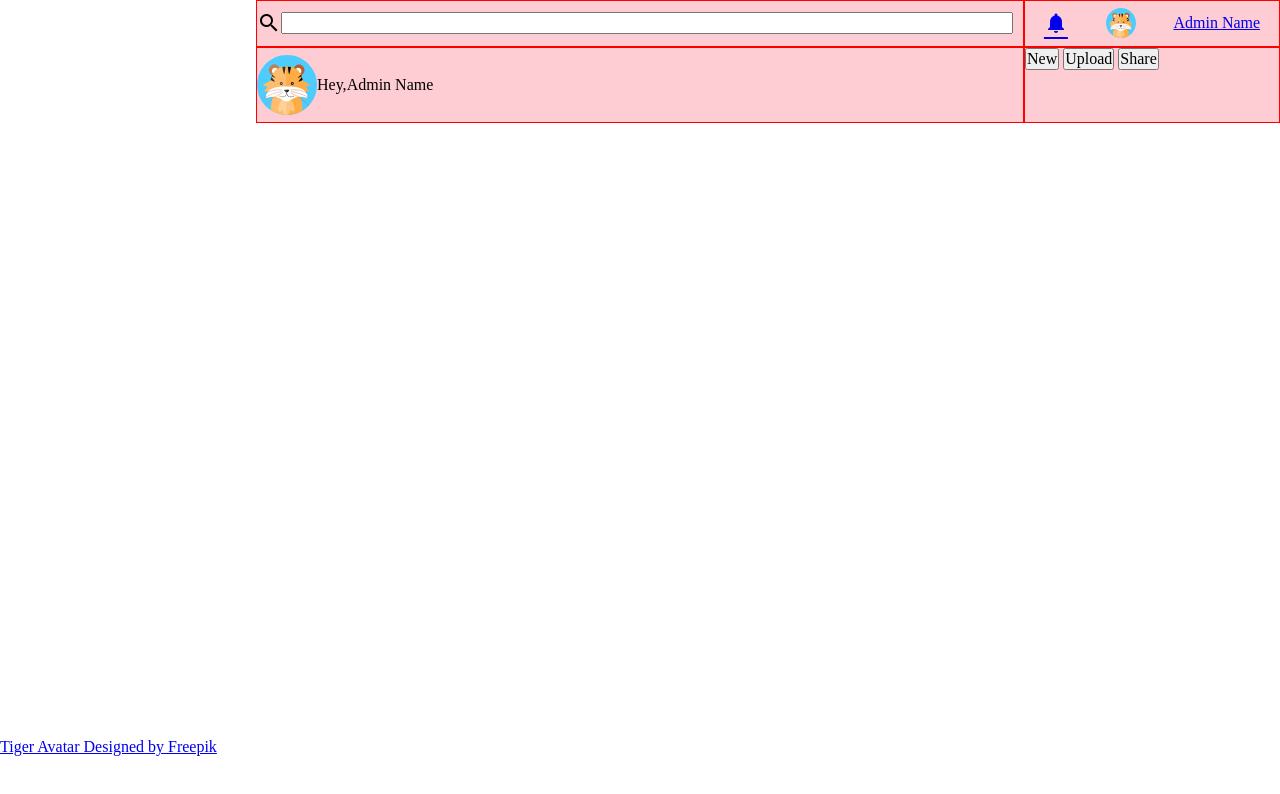
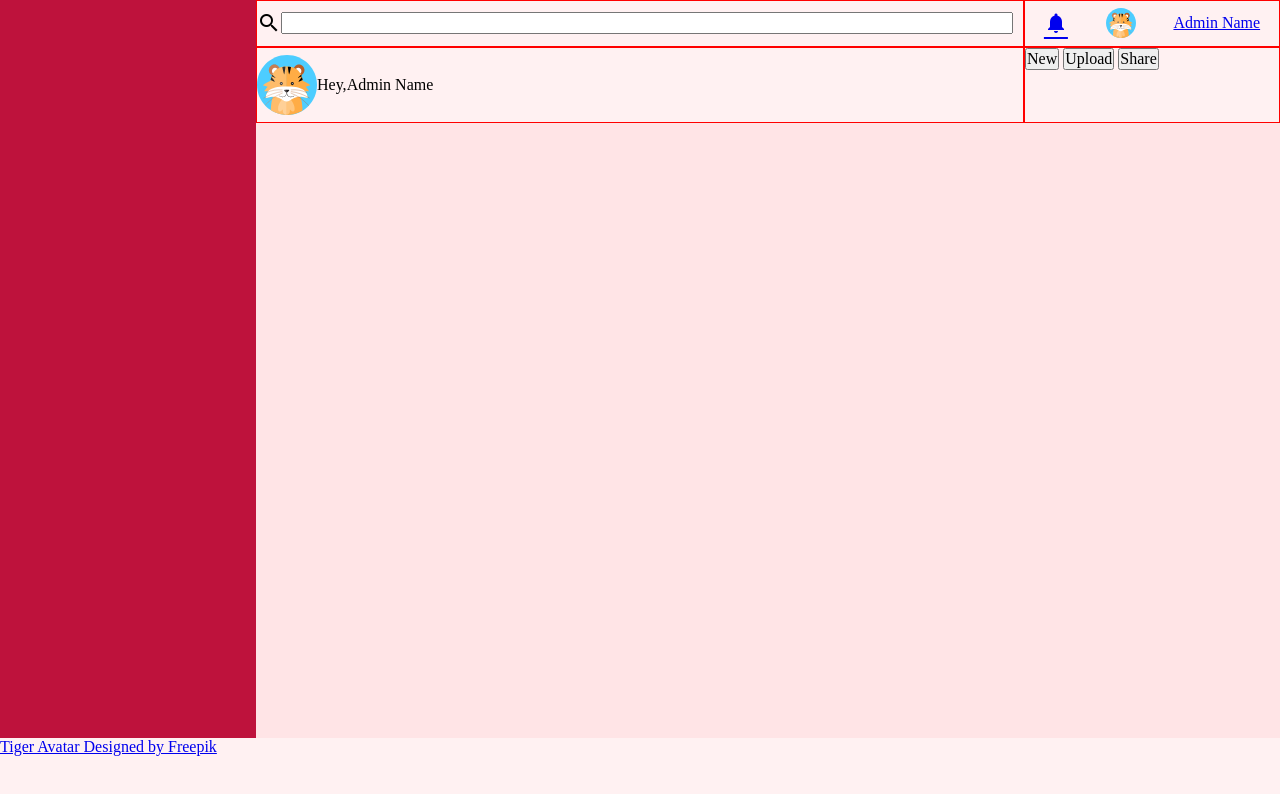
Before and after one commit to ZackD-Git/admin-dashboard, a plain HTML site: page index.html in a window 1280 px wide. Drawn offline with Linux system fonts and the light colour scheme.

Commit message:
Change background colors on major grid

```diff
--- a/style.css
+++ b/style.css
@@ -57,18 +57,19 @@ video {
 }
 
 /* #endregion */
-:root{
-    --accent-light: #fecdd3;
-    --base-color: #f43f5e;
+:root {
+  --accent-medium: #ffe4e6;
+  --accent-lightest: #fff1f2;
+  --base-color: #be123c;
 }
-body{
+body {
   display: grid;
   grid-template-columns: 1fr 4fr;
   grid-template-rows: 1fr 5fr 0.5fr;
   grid-template-areas:
-    'nav header'
-    'nav main'
-    'footer footer';
+    "nav header"
+    "nav main"
+    "footer footer";
 }
 header {
   grid-area: header;
@@ -77,17 +78,17 @@ header {
   grid-template-areas:
     "search account"
     "greeting admin-controls";
-    background-color: var(--accent-light);
+  background-color: var(--accent-lightest);
 }
-header>*{
-    border: 1px solid red
+header > * {
+  border: 1px solid red;
 }
 .search {
   grid-area: search;
   display: flex;
   align-items: center;
 }
-#search-bar{
+#search-bar {
   margin-right: 10px;
   flex: 1;
 }
@@ -97,7 +98,7 @@ header>*{
   justify-content: space-around;
   align-items: center;
 }
-.account img{
+.account img {
   height: 30px;
 }
 .greeting {
@@ -105,13 +106,22 @@ header>*{
   display: flex;
   align-items: center;
 }
-.greeting>img{
+.greeting > img {
   height: 60px;
 }
 .admin-controls {
   grid-area: admin-controls;
 }
 
-nav{grid-area: nav;}
-main{ grid-area: main;}
-footer{grid-area: footer;}
+nav {
+  grid-area: nav;
+  background-color: var(--base-color);
+}
+main {
+  grid-area: main;
+  background-color: var(--accent-medium);
+}
+footer {
+  grid-area: footer;
+  background-color: var(--accent-lightest);
+}
```
Lines whose indentation alone changed are shown as unchanged.
